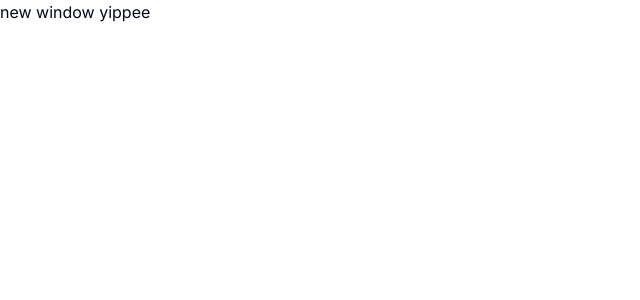
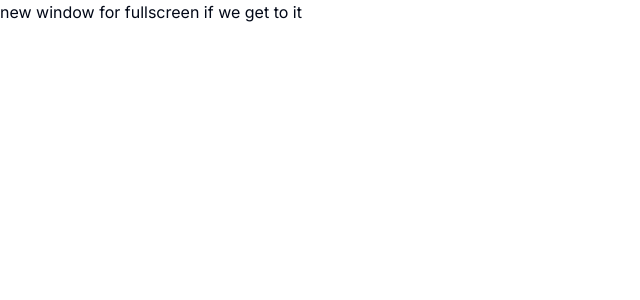
Before and after one commit to tcolli10/484_ChatBot, a Next.js app: page /window in a window 1280 px wide. Shown: the top 300 px of the page, without its empty margins (0-640 px from the left). Built offline with nearby package versions, Linux system fonts and the light colour scheme.

Commit message:
current progress

```diff
--- a/src/app/api/route.tsx
+++ b/src/app/api/route.tsx
@@ -1,5 +1,4 @@
 import { getVectorEmbedding } from "@/lib/openai";
-import { Content } from "next/font/google";
 
 //possibly use this to add in new information
 
--- a/src/app/page.tsx
+++ b/src/app/page.tsx
@@ -28,7 +28,7 @@ export default function Home() {
       </div>
 
       <div className="flex items-center justify-center flex-grow">
-        {/* Centered image */}
+        {/* centered image */}
         <Image src={websiteImage} alt="Logo" width={1000} height={1000} />
       </div>
 
--- a/src/app/window/page.tsx
+++ b/src/app/window/page.tsx
@@ -1,3 +1,3 @@
 export default function Page() {
-    return <div>new window yippee</div>
+    return <div>new window for fullscreen if we get to it</div>
 }
```
Also changed, not shown: src/components/ui/ChatbotBox.tsx (+3 -7 lines), 1 other file (tests, documents, lock files or other folders).
